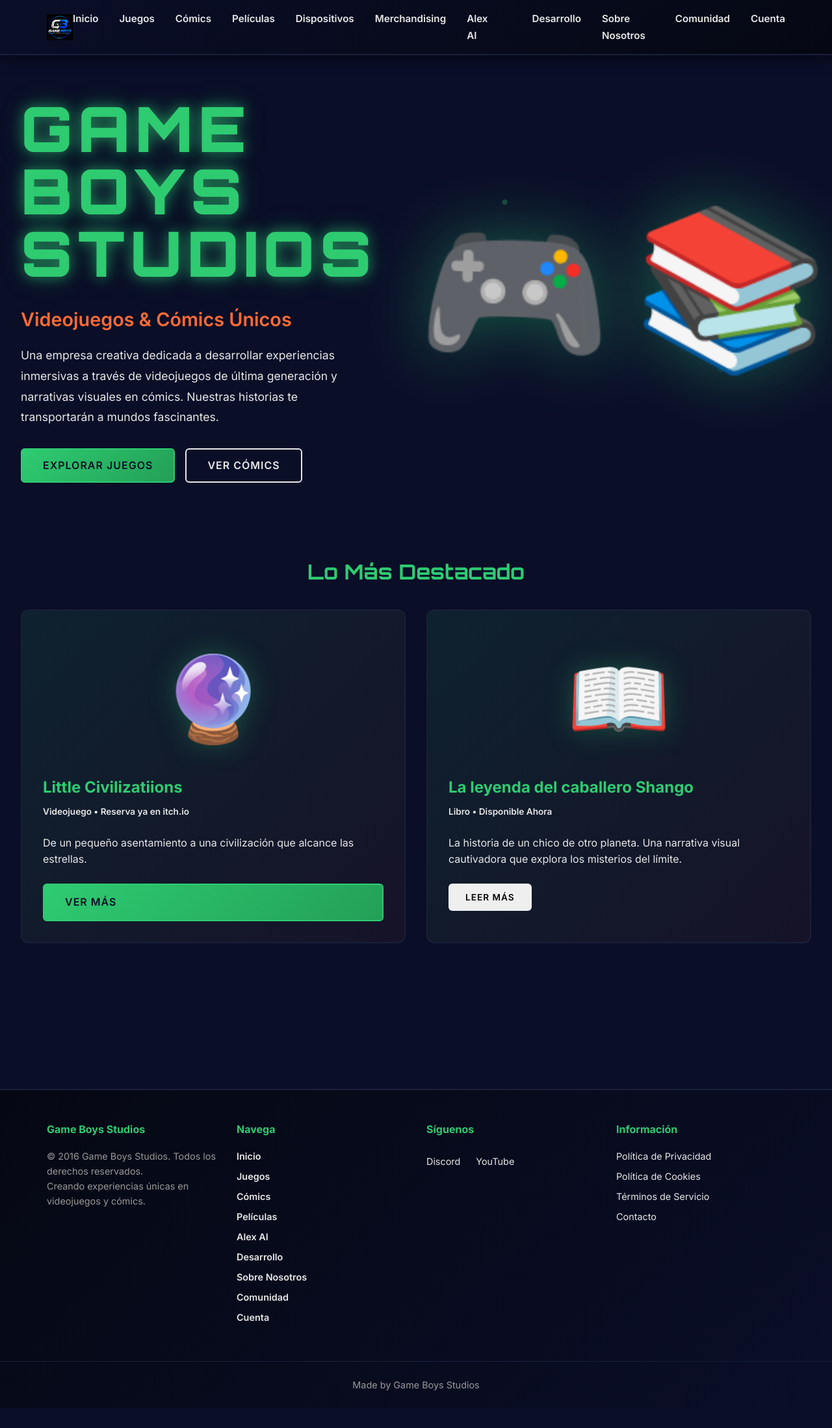
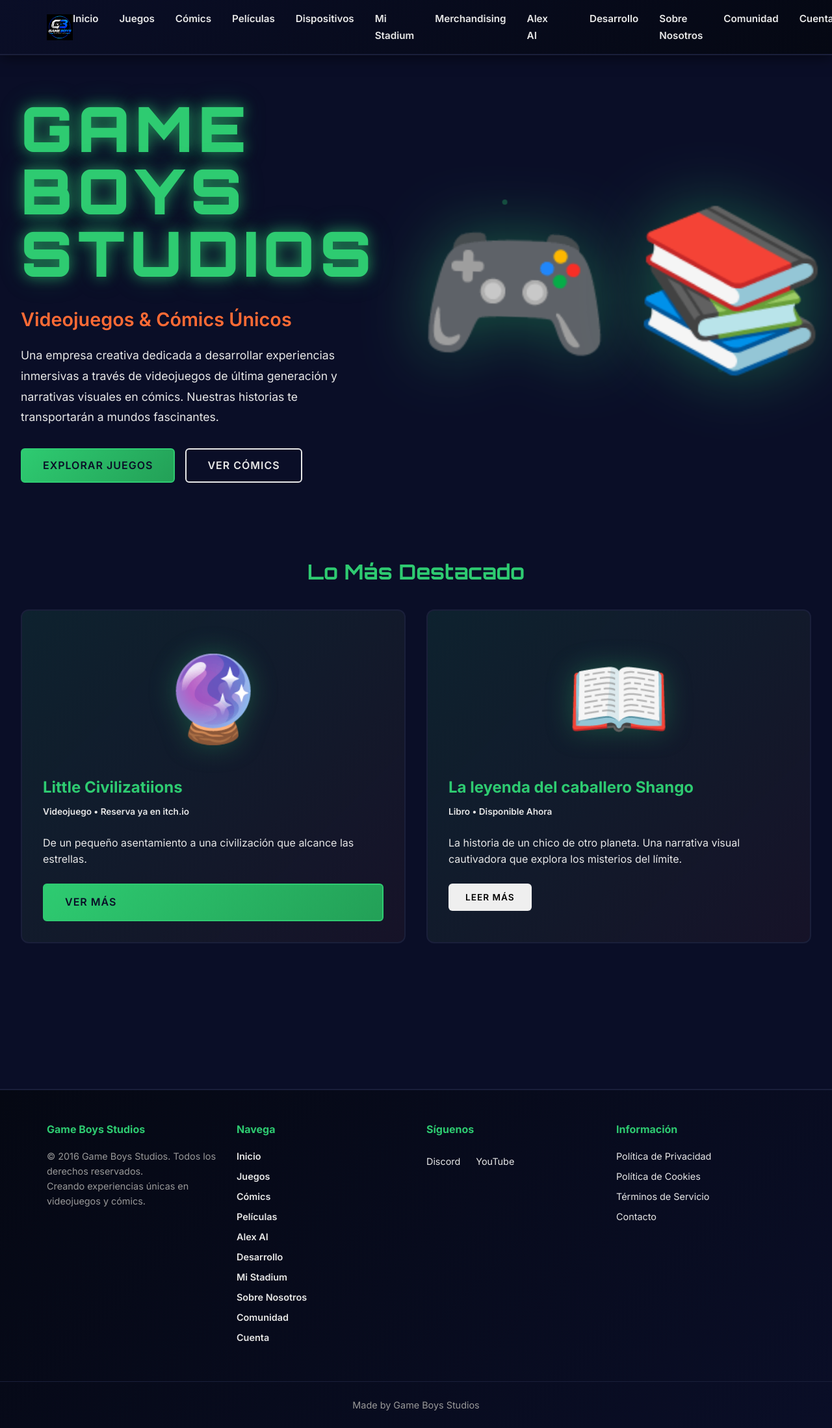
Before and after one commit to GameBoysStudios/GameBoys, a plain HTML site: page index.html in a window 1280 px wide. Shown: the whole page at 65% size. Before the commit the page ends 2167 px from the top, so only its background shows below. Drawn offline with Linux system fonts and the light colour scheme; no server answers.

Commit message:
Add 'Mi Stadium' link to navigation

```diff
--- a/index.html
+++ b/index.html
@@ -23,6 +23,7 @@
                 <li><a href="#comics" class="nav-link" onclick="navigateTo('comics')">Cómics</a></li>
                 <li><a href="#movie" class="nav-link" onclick="navigateTo('movie')">Películas</a></li>
                 <li><a href="devices.html" class="nav-link">Dispositivos</a></li>
+                <li><a href="stadium-cuenta.html" class="nav-link">Mi Stadium</a></li>
                 <li><a href="tienda.html" class="nav-link">Merchandising</a></li>
                 <li><a href="alex.html" class="nav-link">Alex AI</a></li>
                 <li><a href="admin.html" class="nav-link" id="adminLink" style="display:none;">Admin</a></li>
@@ -832,6 +833,7 @@
                 <li><a href="alex.html" class="nav-link">Alex AI</a></li>
                 <li><a href="admin.html" class="nav-link" id="adminLink" style="display:none;">Admin</a></li>
                 <li><a href="stadium-dev.html" class="nav-link">Desarrollo</a></li>
+                <li><a href="stadium-cuenta.html" class="nav-link">Mi Stadium</a></li>
                 <li><a href="#about" class="nav-link" onclick="navigateTo('about')">Sobre Nosotros</a></li>
                 <li><a href="#community" class="nav-link" onclick="navigateTo('community')">Comunidad</a></li>
                 <li><a href="#auth" class="nav-link" onclick="navigateTo('auth')">Cuenta</a></li>
```
